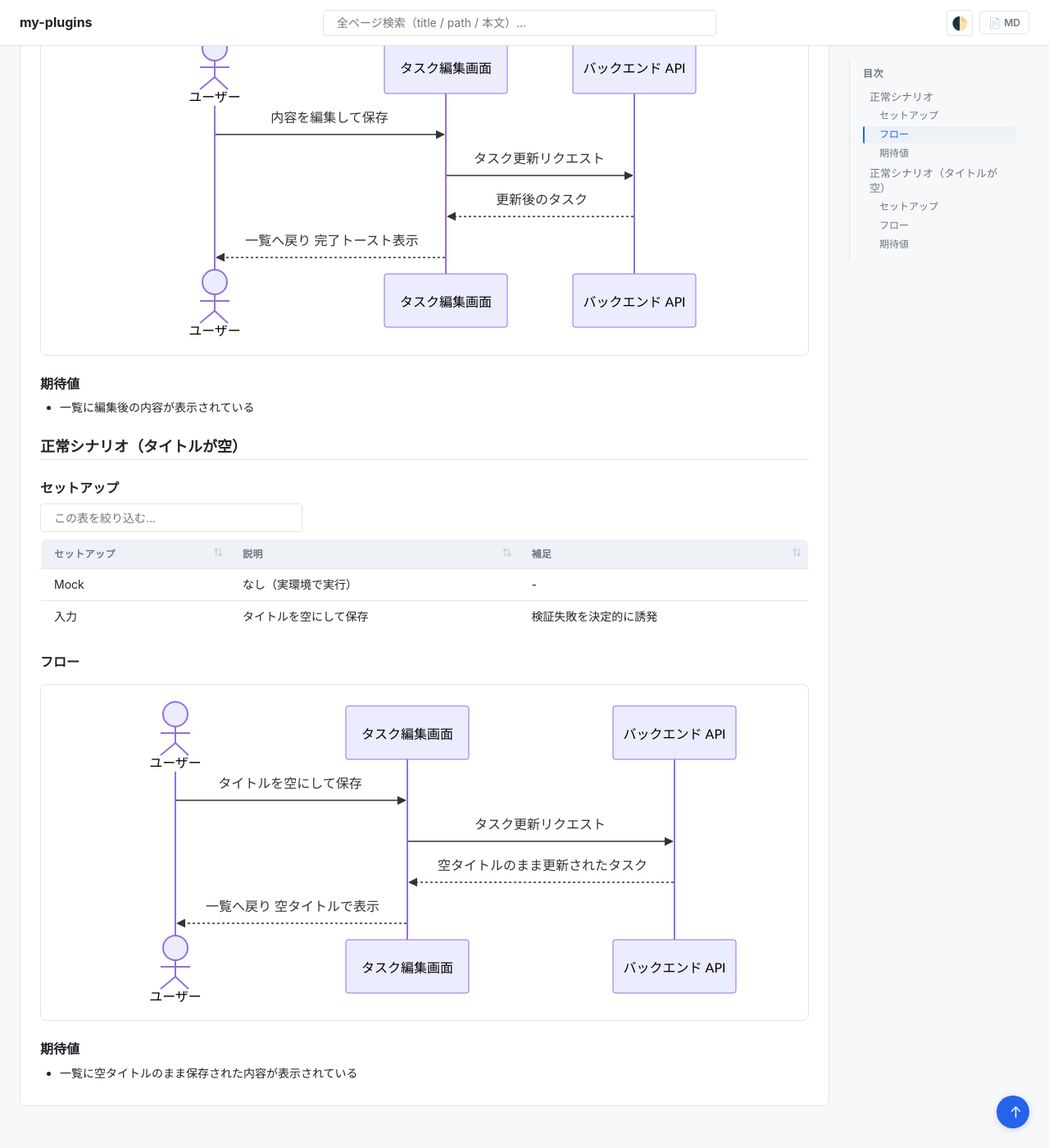
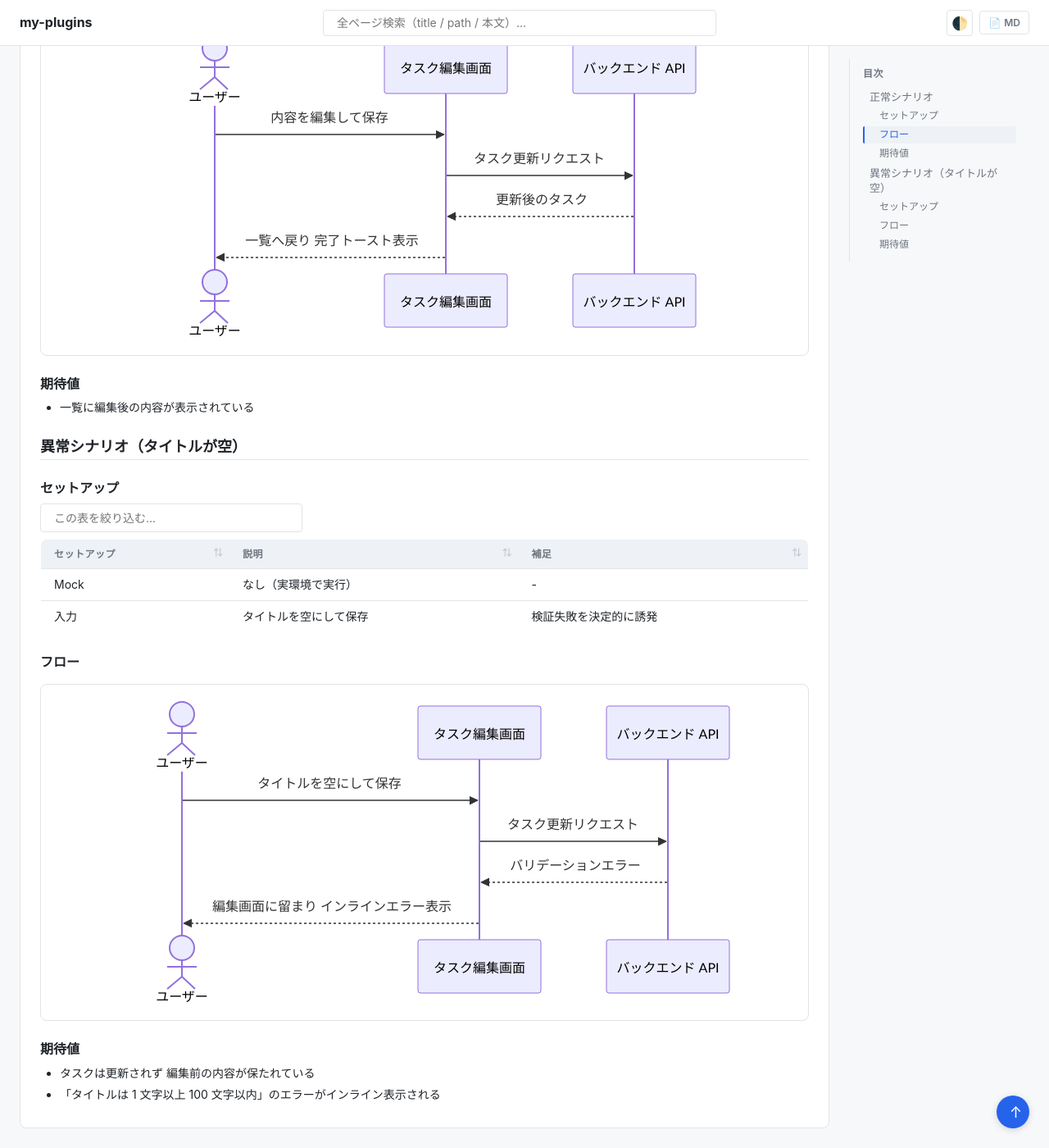
Before and after one commit to shuhei1101/ai-monitor-e2e, a Jekyll site: the page built from docs/wiki/設計図/シナリオ/単一ユースケース/タスク編集.md, in a window 1280 px wide and 1400 px high, scrolled down 506 px. Shown: the whole window at 82% size. Built offline with Jekyll 4.4.1, drawn with Linux system fonts in a browser that asks for light colours; our own code applies the rules of GitHub Pages for plain Markdown files.

Commit message:
タスク編集単一シナリオのタイトル空ケースを異常シナリオへ修正

````diff
--- a/docs/wiki/設計図/シナリオ/単一ユースケース/タスク編集.md
+++ b/docs/wiki/設計図/シナリオ/単一ユースケース/タスク編集.md
@@ -33,7 +33,7 @@ sequenceDiagram
 
 - 一覧に編集後の内容が表示されている
 
-## 正常シナリオ（タイトルが空）
+## 異常シナリオ（タイトルが空）
 
 ### セットアップ
 
@@ -52,10 +52,11 @@ sequenceDiagram
 
   U->>FE: タイトルを空にして保存
   FE->>BE: タスク更新リクエスト
-  BE-->>FE: 空タイトルのまま更新されたタスク
-  FE-->>U: 一覧へ戻り 空タイトルで表示
+  BE-->>FE: バリデーションエラー
+  FE-->>U: 編集画面に留まり インラインエラー表示
 ```
 
 ### 期待値
 
-- 一覧に空タイトルのまま保存された内容が表示されている
+- タスクは更新されず 編集前の内容が保たれている
+- 「タイトルは 1 文字以上 100 文字以内」のエラーがインライン表示される
````
